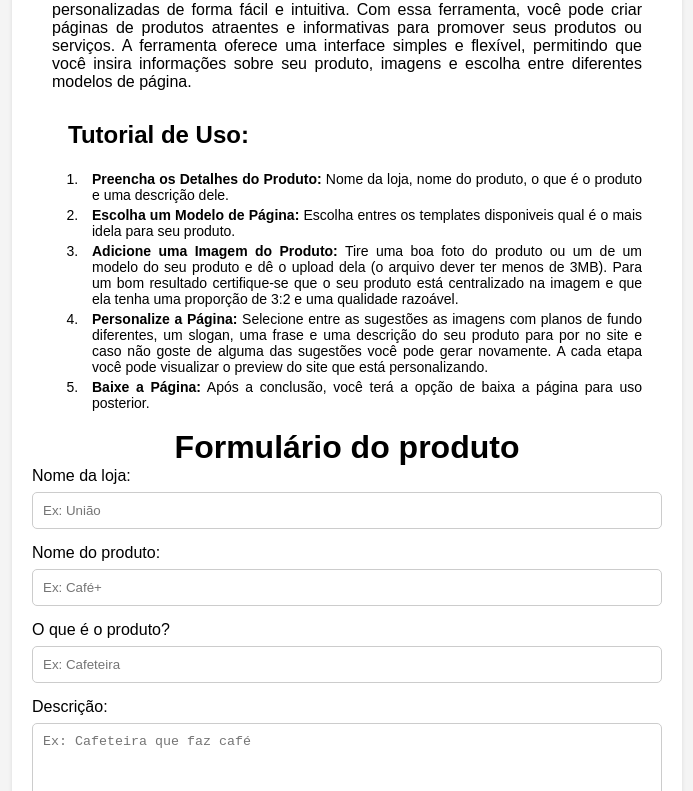
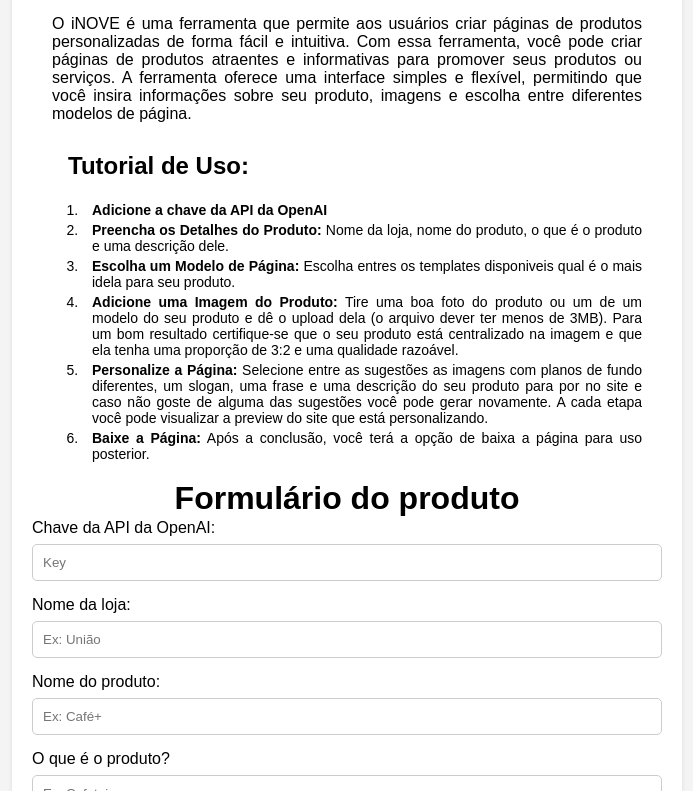
Before and after one commit to luisroliveira/geradorDePaginas, a plain HTML site: page front/src/pages/home/index.html in a window 1280 px wide. Shown: the part 558-1349 px from the top of the page, without its empty margins (293-986 px from the left). Drawn offline with Linux system fonts and the light colour scheme.

Commit message:
Front com o forms para pegar a chave

```diff
--- a/front/src/pages/home/index.html
+++ b/front/src/pages/home/index.html
@@ -17,16 +17,21 @@
         <p class="siteDesc">O iNOVE é uma ferramenta que permite aos usuários criar páginas de produtos personalizadas de forma fácil e intuitiva. Com essa ferramenta, você pode criar páginas de produtos atraentes e informativas para promover seus produtos ou serviços. A ferramenta oferece uma interface simples e flexível, permitindo que você insira informações sobre seu produto, imagens e escolha entre diferentes modelos de página.</p>
         <h2>Tutorial de Uso:</h2>
         <ol>
+          <li class="item-tutorial"><strong>Adicione a chave da API da OpenAI</strong></li>
           <li class="item-tutorial"><strong>Preencha os Detalhes do Produto:</strong> Nome da loja, nome do produto, o que é o produto e uma descrição dele.</li>
           <li class="item-tutorial"><strong>Escolha um Modelo de Página:</strong> Escolha entres os templates disponiveis qual é o mais idela para seu produto.</li>
           <li class="item-tutorial"><strong>Adicione uma Imagem do Produto:</strong> Tire uma boa foto do produto ou um de um modelo do seu produto e dê o upload dela (o arquivo dever ter menos de 3MB). Para um bom resultado certifique-se que o seu produto está centralizado na imagem e que ela tenha uma proporção de 3:2 e uma qualidade razoável.</li>
-          <li class="item-tutorial"><strong>Personalize a Página:</strong> Selecione entre as sugestões as imagens com planos de fundo diferentes, um slogan, uma frase e uma descrição do seu produto para por no site e caso não goste de alguma das sugestões você pode gerar novamente. A cada etapa você pode visualizar o preview do site que está personalizando.</li>
+          <li class="item-tutorial"><strong>Personalize a Página:</strong> Selecione entre as sugestões as imagens com planos de fundo diferentes, um slogan, uma frase e uma descrição do seu produto para por no site e caso não goste de alguma das sugestões você pode gerar novamente. A cada etapa você pode visualizar a preview do site que está personalizando.</li>
           <li class="item-tutorial"><strong>Baixe a Página:</strong> Após a conclusão, você terá a opção de baixa a página para uso posterior.</li>
         </ol>
       </div>
       <div id="formDiv">
         <h1>Formulário do produto</h1>
         <form id="form">
+          <div id="keyDiv" class="txtInputDiv">
+            <label for="keyOpenAI" class="txtInputLabel">Chave da API da OpenAI:</label>
+            <input type="text" placeholder="Key" id="keyOpenAI" required/>
+          </div>
           <div id="storeDiv" class="txtInputDiv">
             <label for="storeName" class="txtInputLabel">Nome da loja:</label>
             <input type="text" placeholder="Ex: União" id="storeName" required/>
--- a/front/src/pages/home/styles.css
+++ b/front/src/pages/home/styles.css
@@ -6,7 +6,7 @@ body {
     display: flex;
     justify-content: center;
     align-items: center;
-    height: 270vh;
+    height: 290vh;
 }
 
 .container {
```
